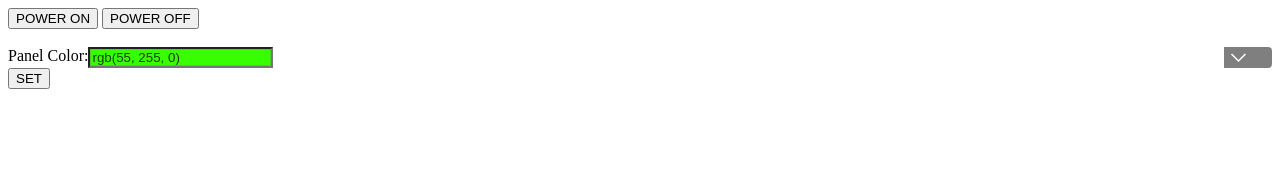
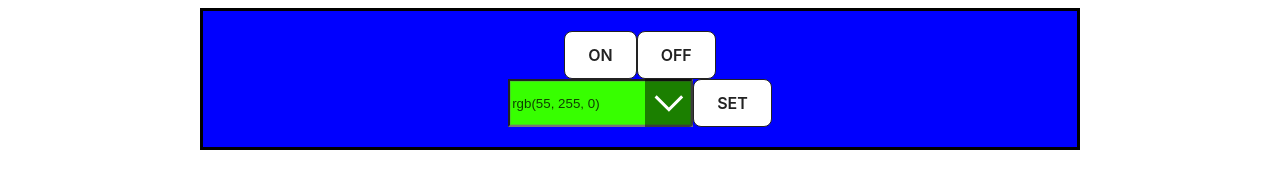
Before and after one commit to aquarockslug/magic_home_webserver, a website: page public/index.html in a window 1280 px wide. Drawn offline with Linux system fonts and the light colour scheme.

Commit message:
style improvement

```diff
--- /dev/null
+++ b/public/button.css
@@ -0,0 +1,42 @@
+.button-23 {
+        background-color: #FFFFFF;
+        border: 1px solid #222222;
+        border-radius: 8px;
+        box-sizing: border-box;
+        color: #222222;
+        cursor: pointer;
+        display: inline-block;
+        font-family: Circular, -apple-system, BlinkMacSystemFont, Roboto, "Helvetica Neue", sans-serif;
+        font-size: 16px;
+        font-weight: 600;
+        line-height: 20px;
+        margin: 0;
+        outline: none;
+        padding: 13px 23px;
+        position: relative;
+        text-align: center;
+        text-decoration: none;
+        touch-action: manipulation;
+        transition: box-shadow .2s, -ms-transform .1s, -webkit-transform .1s, transform .1s;
+        user-select: none;
+        -webkit-user-select: none;
+        width: auto;
+}
+
+.button-23:focus-visible {
+        box-shadow: #222222 0 0 0 2px, rgba(255, 255, 255, 0.8) 0 0 0 4px;
+        transition: box-shadow .2s;
+}
+
+.button-23:active {
+        background-color: #F7F7F7;
+        border-color: #000000;
+        transform: scale(.96);
+}
+
+.button-23:disabled {
+        border-color: #DDDDDD;
+        color: #DDDDDD;
+        cursor: not-allowed;
+        opacity: 1;
+}
--- a/public/index.html
+++ b/public/index.html
@@ -6,7 +6,25 @@
         <title>Panel Controller</title>
         <meta name="viewport" content="width=device-width,initial-scale=1">
         <link rel="stylesheet" href="color-picker.min.css" rel="stylesheet" />
+        <link rel="stylesheet" type="text/css" href="button.css" />
         <script src="color-picker.js"></script>
+        <style>
+                #main-menu {
+                        display: flex;
+                        flex-direction: column;
+                        margin: auto;
+                        width: 66%;
+                        background-color: blue;
+                        border: 3px solid black;
+                        padding: 20px;
+                }
+
+                #color-control,
+                #power-control {
+                        display: flex;
+                        justify-content: center
+                }
+        </style>
 </head>
 
 <body>
@@ -14,20 +32,18 @@
                 var power = (val) => window.location.href =
                         `${window.location.origin}/${val ? 'on' : 'off'}`
         </script>
-        <div>
-                <button onclick=power(true)> POWER ON </button>
-                <button onclick=power(false)> POWER OFF </button>
+        <div id=main-menu>
+                <div id="power-control">
+                        <button class="button-23" onclick=power(true)> ON </button>
+                        <button class="button-23" onclick=power(false)> OFF </button>
+                </div>
+                <div id="color-control">
+                        <form class="color-picker" id="picker-form-id" method="post" action="/set">
+                                <input id="panelPicker" data-format="rgb" data-color-presets="red,green,blue" class="color-preview" value="rgb(55, 255, 0)" />
+                        </form>
+                        <button class="button-23" onclick="document.getElementById('picker-form-id').submit();">SET</button>
+                </div>
         </div>
-
-        <br>
-
-        <form class="color-picker" id="form-id" method="post" action="/set">
-                <label for="panelPicker">Panel Color:</label>
-                <input id="panelPicker" data-format="rgb" data-color-presets="red,green,blue" class="color-preview" value="rgb(55, 255, 0)" />
-        </form>
-        <button onclick=updatePanel()>
-                <div onclick="document.getElementById('form-id').submit();">SET</div>
-        </button>
         <script>
                 var panelPicker = new ColorPicker('#panelPicker')
         </script>
```
